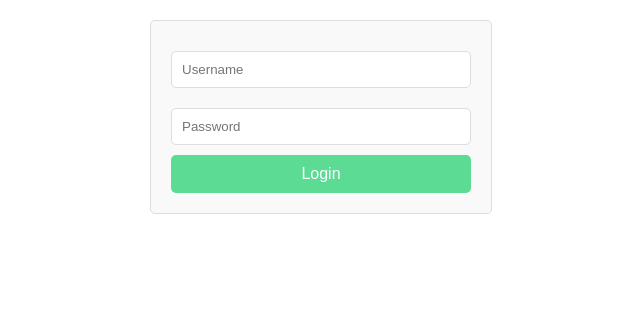
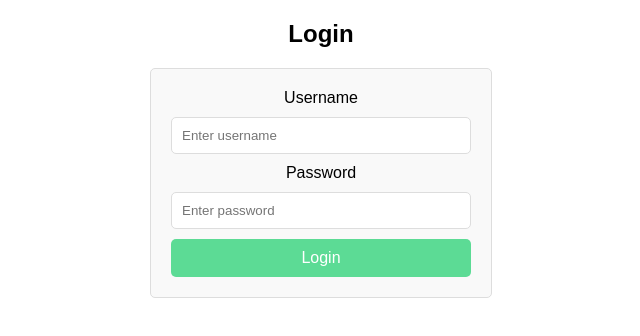
Before and after one commit to Serdar-b/IV1201-Project, a React (Create React App) app in the folder client/: page /login in a window 1280 px wide. Shown: the top 336 px of the page, without its empty margins (319-959 px from the left). Built offline with nearby package versions, Linux system fonts and the light colour scheme.

Commit message:
the mvp layer added and the login route protected

```diff
--- a/client/package.json
+++ b/client/package.json
@@ -9,6 +9,7 @@
     "@testing-library/user-event": "^13.5.0",
     "react": "^18.2.0",
     "react-dom": "^18.2.0",
+    "react-router-dom": "^6.22.0",
     "react-scripts": "^5.0.1",
     "web-vitals": "^2.1.4"
   },
--- a/client/src/App.js
+++ b/client/src/App.js
@@ -1,73 +1,21 @@
 import './App.css';
-import React, { useState } from "react";
-import Login from "./view/login";
+import React from 'react';
+import { BrowserRouter as Router, Routes, Route } from 'react-router-dom';
+import LoginPresenter from './presenter/LoginPresenter';
+import Dashboard from './view/Dashboard';
+import ProtectedRoute from './components/ProtectedRoute';
 
 function App() {
-  const [loginStatus, setLoginStatus] = useState({
-    isLoggedIn: false,
-    message: "",
-    user: null,
-  });
 
-  const handleLogin = async (username, password) => {
-    try {
-      const response = await fetch("http://localhost:5001/login", {
-        method: "POST",
-        headers: {
-          "Content-Type": "application/json",
-        },
-        body: JSON.stringify({ username, password }),
-      });
-
-      const data = await response.json();
-      if (data.success) {
-        localStorage.setItem("token", data.token);
-        setLoginStatus({
-          isLoggedIn: true,
-          message: "Login successful",
-          user: data.user,
-        });
-      } else {
-        setLoginStatus({
-          isLoggedIn: false,
-          message: "Invalid credentials",
-          user: null,
-        });
-      }
-    } catch (error) {
-      setLoginStatus({
-        isLoggedIn: false,
-        message: "An error occurred while logging in.",
-        user: null,
-      });
-    }
-  };
-
-  const handleLogout = () => {
-    localStorage.removeItem("token");
-    setLoginStatus({
-      isLoggedIn: false,
-      message: "",
-      user: null,
-    });
-  };
-  console.log(loginStatus.isLoggedIn === true);
   return (
-    <div className="App">
-      {!loginStatus.isLoggedIn ? (
-       <div>
-       <Login onLogin={handleLogin} />
-        <p>{loginStatus.message}</p>
-        </div>
-      ) : (
-        <div>
-          <p className="welcome-message">Welcome, {loginStatus.user.name}!</p>
-          <p>{loginStatus.message}</p>
-          <button className="logout-button" onClick={handleLogout}>Logout</button>
-        </div>
-      )}
-    </div>
+    <Router>
+      <div className="App">
+        <Routes>
+          <Route path="/login" element={<LoginPresenter />} />
+          <Route path="/dashboard" element={<ProtectedRoute><Dashboard /></ProtectedRoute>} />
+        </Routes>
+      </div>
+    </Router>
   );
 }
-
-export default App;
+ export default App;
--- /dev/null
+++ b/client/src/components/ProtectedRoute.js
@@ -0,0 +1,22 @@
+import React, { useState, useEffect } from 'react';
+import { Navigate } from 'react-router-dom';
+
+const ProtectedRoute = ({ children }) => {
+  const [currentUser, setCurrentUser] = useState(JSON.parse(localStorage.getItem('user')));
+
+  useEffect(() => {
+    const userData = JSON.parse(localStorage.getItem('user'));
+    setCurrentUser(userData);
+  }, []);
+
+  if (!currentUser) {
+    // If there's no user, redirect to login page
+    console.log('No user found, redirecting to login...');
+    return <Navigate to="/login" replace />;
+  }
+
+  console.log('User found:', currentUser.name);
+  return children; // If there's a user, render the "children" components
+};
+
+export default ProtectedRoute;
--- /dev/null
+++ b/client/src/presenter/LoginPresenter.js
@@ -0,0 +1,68 @@
+import React, { useState } from 'react';
+import Login from "../view/login";
+import { useNavigate } from 'react-router-dom';
+
+const LoginPresenter = () => {
+    const [loginStatus, setLoginStatus] = useState({
+        isLoggedIn: false,
+        message: "",
+        user: null,
+    });
+
+    const navigate = useNavigate();
+    const handleLogin = async (username, password) => {
+        try {
+            const response = await fetch("http://localhost:5001/login", {
+                method: "POST",
+                headers: {
+                    "Content-Type": "application/json",
+                },
+                body: JSON.stringify({ username, password }),
+            });
+
+            const data = await response.json();
+            if (data.success) {
+                localStorage.setItem("token", data.token);
+                localStorage.setItem("user", JSON.stringify(data.user));
+                console.log('User set in localStorage:', localStorage.getItem('user'));
+                setLoginStatus({
+                    isLoggedIn: true,
+                    message: "Login successful",
+                    user: data.user,
+                });
+
+                navigate('/dashboard');
+            } else {
+                setLoginStatus({
+                    isLoggedIn: false,
+                    message: "Invalid credentials",
+                    user: null,
+                });
+            }
+        } catch (error) {
+            setLoginStatus({
+                isLoggedIn: false,
+                message: "An error occurred while logging in.",
+                user: null,
+            });
+        }
+    };
+
+    return (
+        <div>
+            {!loginStatus.isLoggedIn ? (
+                <div>
+                    <Login onLogin={handleLogin} />
+                    <p>{loginStatus.message}</p>
+                </div>
+            ) : (
+                // Redirect or display success message
+                <div>
+                    {/* <p>Welcome, {loginStatus.user.name}!</p> */}
+                </div>
+            )}
+        </div>
+    );
+};
+
+export default LoginPresenter;
--- /dev/null
+++ b/client/src/view/Dashboard.js
@@ -0,0 +1,13 @@
+import React from 'react';
+
+const Dashboard = () => {
+  const user = JSON.parse(localStorage.getItem('user'));
+  return (
+    <div>
+      <h1>Dashboard</h1>
+      {user && <p>Welcome, {user.name}!</p>}
+    </div>
+  );
+};
+
+export default Dashboard;
--- a/client/src/view/login.js
+++ b/client/src/view/login.js
@@ -1,30 +1,47 @@
 import React, { useState } from "react";
 
-function Login(props) {
+// Login component that acts purely as a View in the MVP pattern
+function Login({ onLogin }) {
+  // Local state to hold username and password entered by the user
   const [username, setUsername] = useState("");
   const [password, setPassword] = useState("");
 
-  const handleSubmit = async (event) => {
-    event.preventDefault();
-    props.onLogin(username, password);
+  // Function to handle form submission
+  const handleSubmit = (event) => {
+    event.preventDefault(); // Prevent the form from causing a page reload
+    onLogin(username, password); // Call the onLogin function passed from the Presenter with the current username and password
   };
 
+  // Render the login form
   return (
+    <div className="login-container">
+      <h2>Login</h2>
       <form onSubmit={handleSubmit}>
+        <div className="form-group">
+          <label htmlFor="username">Username</label>
           <input
+            id="username"
             type="text"
             value={username}
             onChange={(e) => setUsername(e.target.value)}
-        placeholder="Username"
+            placeholder="Enter username"
+            required
           />
+        </div>
+        <div className="form-group">
+          <label htmlFor="password">Password</label>
           <input
+            id="password"
             type="password"
             value={password}
-        onChange={(e) => setPassword(e.target.value)}
-        placeholder="Password"
+            onChange={(e) => setPassword(e.target.value)} // Update local state when the user types in the password field
+            placeholder="Enter password"
+            required
           />
-      <button type="submit">Login</button>
+        </div>
+        <button type="submit" className="login-button">Login</button>
       </form>
+    </div>
   );
 }
 
```
Also changed, not shown: 1 other file (tests, documents, lock files or other folders). Lines whose indentation alone changed are shown as unchanged.
